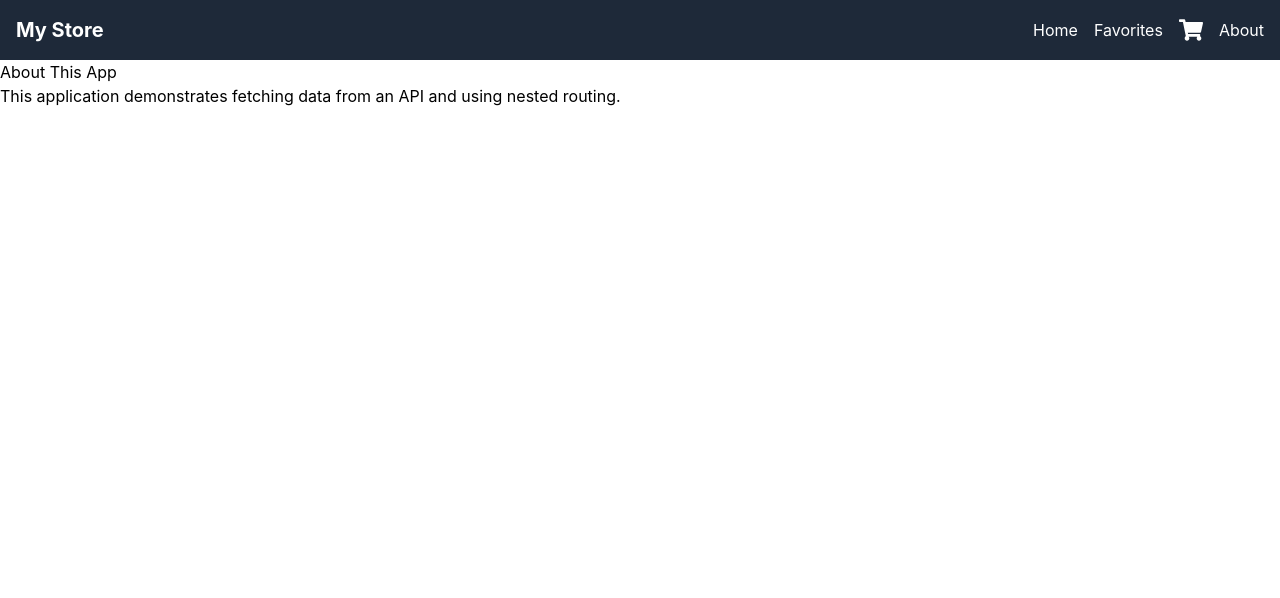
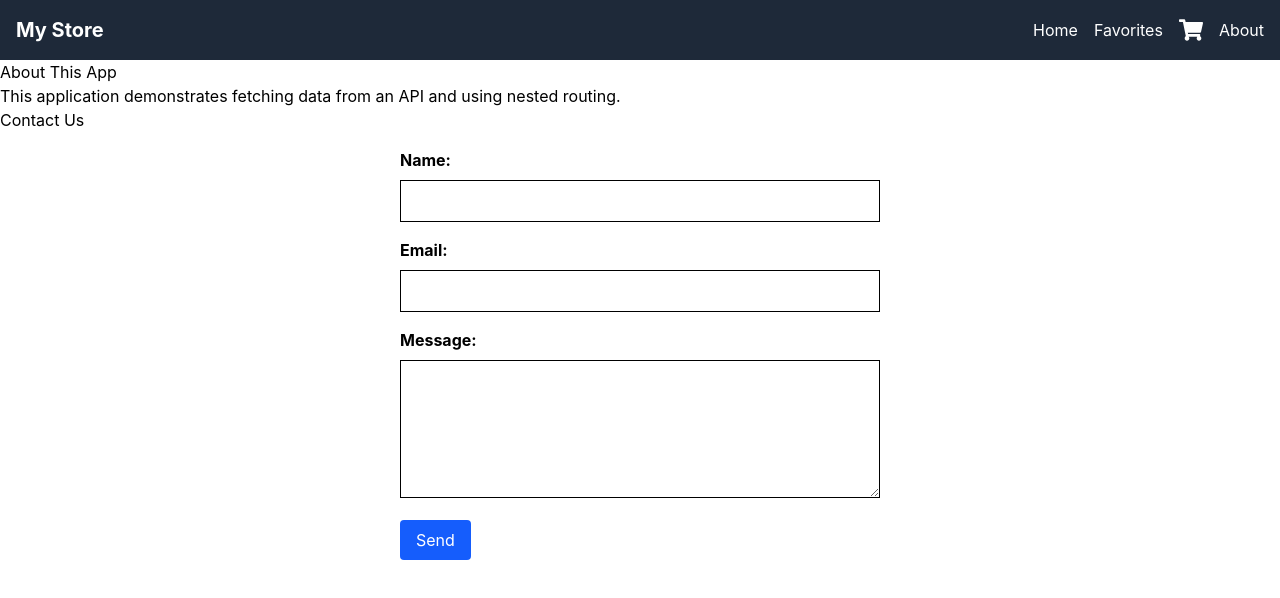
Before and after one commit to EPetrineLynghaug/CA-SHOP, a React (Vite) app: page /about in a window 1280 px wide. Shown: the top 598 px of the page. Built offline with nearby package versions, Linux system fonts and the light colour scheme.

Commit message:
form started

```diff
--- /dev/null
+++ b/src/components/ContactUsForm.jsx
@@ -0,0 +1,67 @@
+import React from "react";
+import useForm from "../hooks/useForm";
+
+export default function ContactUsForm() {
+  const initialValues = { name: "", email: "", message: "" };
+  const { values, errors, handleChange, handleSubmit, resetForm } = useForm(initialValues);
+
+  const submitForm = () => {
+    // Her kan du f.eks. sende data til en server
+    console.log("Form submitted with values:", values);
+    alert("Thank you for contacting us!");
+    resetForm();
+  };
+
+  return (
+    <form onSubmit={(e) => handleSubmit(e, submitForm)} className="max-w-lg mx-auto p-4">
+      <div className="mb-4">
+        <label htmlFor="name" className="block font-bold mb-2">
+          Name:
+        </label>
+        <input
+          type="text"
+          name="name"
+          id="name"
+          value={values.name}
+          onChange={handleChange}
+          className="w-full border p-2"
+        />
+        {errors.name && <p className="text-red-500 text-sm">{errors.name}</p>}
+      </div>
+
+      <div className="mb-4">
+        <label htmlFor="email" className="block font-bold mb-2">
+          Email:
+        </label>
+        <input
+          type="email"
+          name="email"
+          id="email"
+          value={values.email}
+          onChange={handleChange}
+          className="w-full border p-2"
+        />
+        {errors.email && <p className="text-red-500 text-sm">{errors.email}</p>}
+      </div>
+
+      <div className="mb-4">
+        <label htmlFor="message" className="block font-bold mb-2">
+          Message:
+        </label>
+        <textarea
+          name="message"
+          id="message"
+          value={values.message}
+          onChange={handleChange}
+          className="w-full border p-2"
+          rows="5"
+        />
+        {errors.message && <p className="text-red-500 text-sm">{errors.message}</p>}
+      </div>
+
+      <button type="submit" className="bg-blue-600 text-white px-4 py-2 rounded">
+        Send
+      </button>
+    </form>
+  );
+}
--- /dev/null
+++ b/src/hooks/useForm.js
@@ -0,0 +1,60 @@
+import { useState, useRef } from "react";
+
+function useForm(initialValues) {
+  const [values, setValues] = useState(initialValues);
+  const [errors, setErrors] = useState({});
+  // Lagre initialverdiene i en ref slik at de ikke endres ved re-render
+  const initialValuesRef = useRef(initialValues);
+
+  // Validering av et enkelt felt
+  const validateField = (name, value) => {
+    let error = "";
+    if (!value.trim()) {
+      error = `${name} is required`;
+    }
+    // Eksempel på e-postvalidering
+    if (name === "email" && value) {
+      const emailRegex = /\S+@\S+\.\S+/;
+      if (!emailRegex.test(value)) {
+        error = "Invalid email address";
+      }
+    }
+    return error;
+  };
+
+  // Håndter endringer på input-feltene
+  const handleChange = (e) => {
+    const { name, value } = e.target;
+    setValues((prev) => ({ ...prev, [name]: value }));
+    // Valider feltet med en gang og oppdater feil
+    const error = validateField(name, value);
+    setErrors((prev) => ({ ...prev, [name]: error }));
+  };
+
+  // Håndter innsending av skjema
+  const handleSubmit = (e, callback) => {
+    e.preventDefault();
+    // Valider alle feltene
+    const validationErrors = {};
+    for (let field in values) {
+      validationErrors[field] = validateField(field, values[field]);
+    }
+    setErrors(validationErrors);
+
+    // Dersom ingen feil finnes, kjør callbacken
+    const hasErrors = Object.values(validationErrors).some((error) => error);
+    if (!hasErrors) {
+      callback();
+    }
+  };
+
+  // Tilbakestill skjema til initialverdiene
+  const resetForm = () => {
+    setValues(initialValuesRef.current);
+    setErrors({});
+  };
+
+  return { values, errors, handleChange, handleSubmit, resetForm };
+}
+
+export default useForm;
--- a/src/pages/About.jsx
+++ b/src/pages/About.jsx
@@ -1,9 +1,16 @@
+import React from "react";
+import ContactUsForm from "../components/ContactUsForm"; // juster banen etter mappestrukturen din
+
 const About = () => {
   return (
     <>
       <h1>About This App</h1>
-        <p>This application demonstrates fetching data from an API and using nested routing.</p>
-        {/* Add some more content here */}
+      <p>
+        This application demonstrates fetching data from an API and using nested routing.
+      </p>
+      {/* Inkluder kontaktskjemaet */}
+      <h2>Contact Us</h2>
+      <ContactUsForm />
     </>
   );
 };
```
Lines whose indentation alone changed are shown as unchanged.
